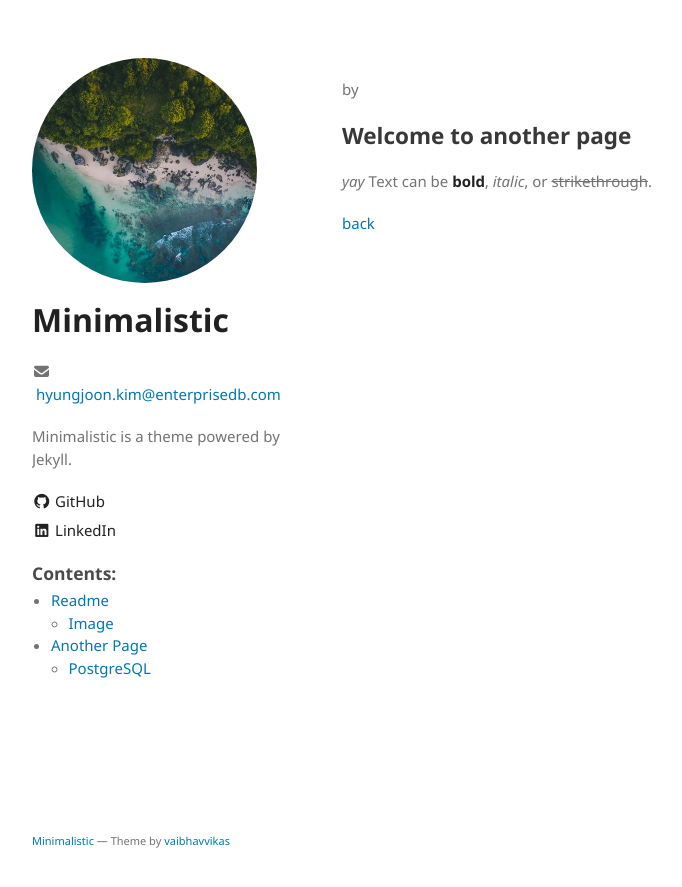
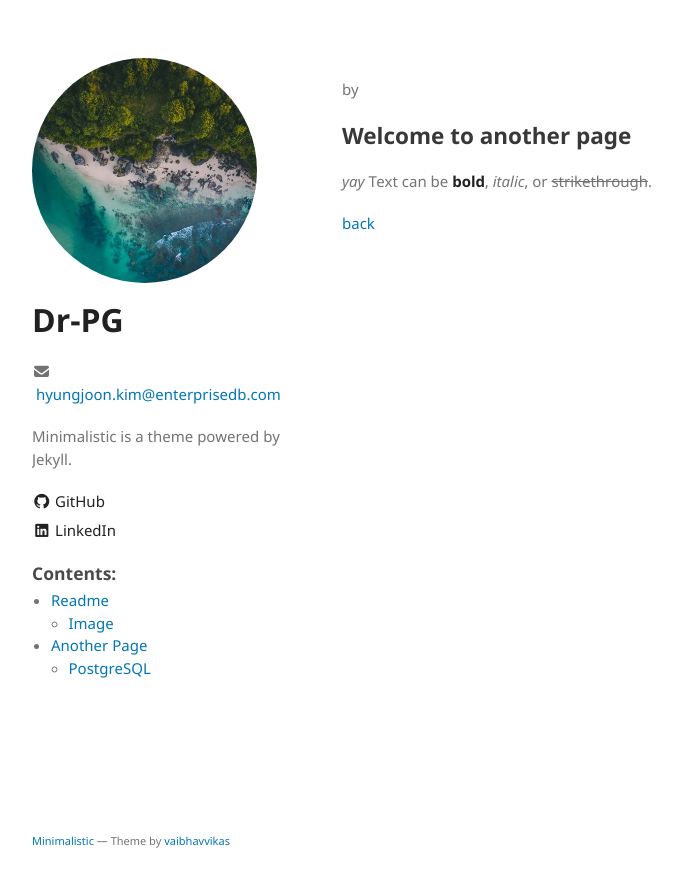
Before and after one commit to DrPGSQL/dr-pg, a Jekyll site: the page built from another-page.md, in a window 1280 px wide. Shown: the top 887 px of the page, without its empty margins (178-860 px from the left). Built offline with Jekyll 4.4.1, drawn with Linux system fonts in a browser that asks for light colours.

Commit message:
change title

```diff
--- a/_config.yml
+++ b/_config.yml
@@ -1,4 +1,4 @@
-title: Minimalistic
+title: Dr-PG
 logo: /assets/img/logo.jpg
 email: hyungjoon.kim@enterprisedb.com
 description: Minimalistic is a theme powered by Jekyll.
```
